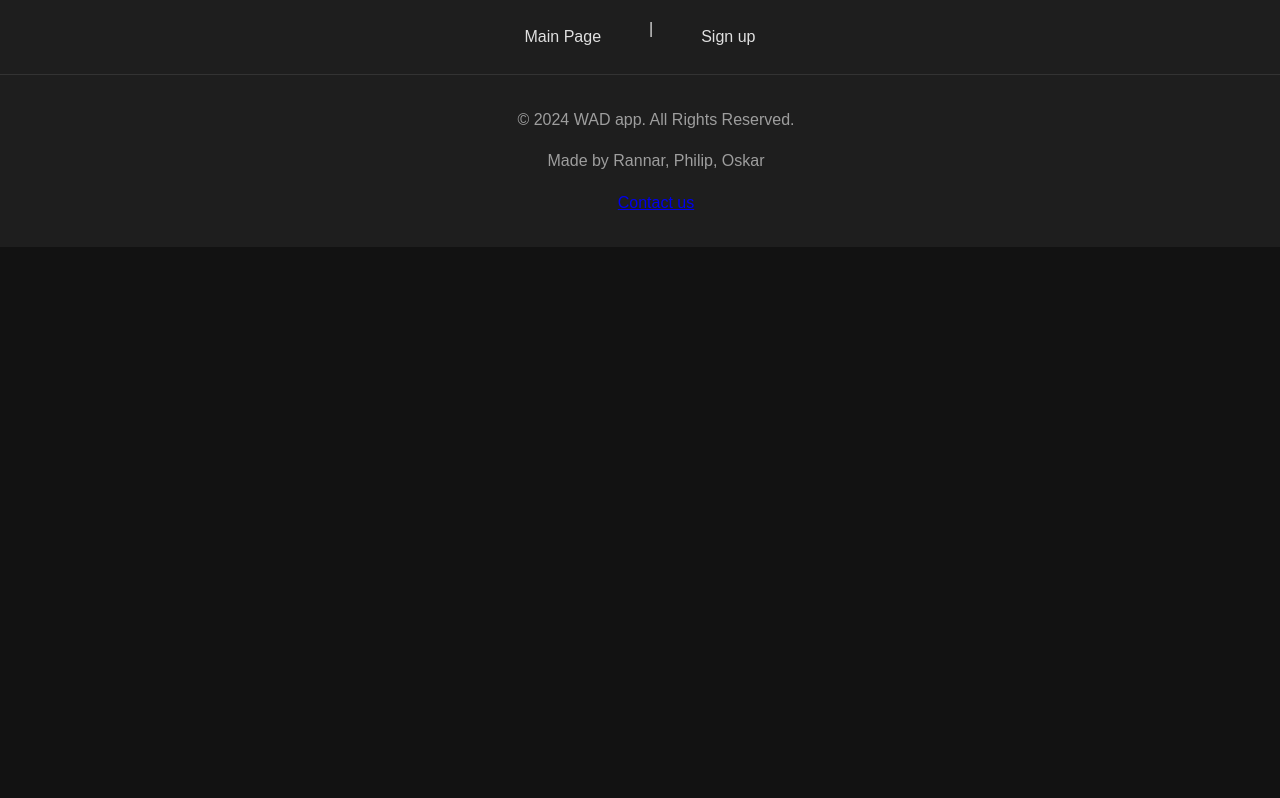
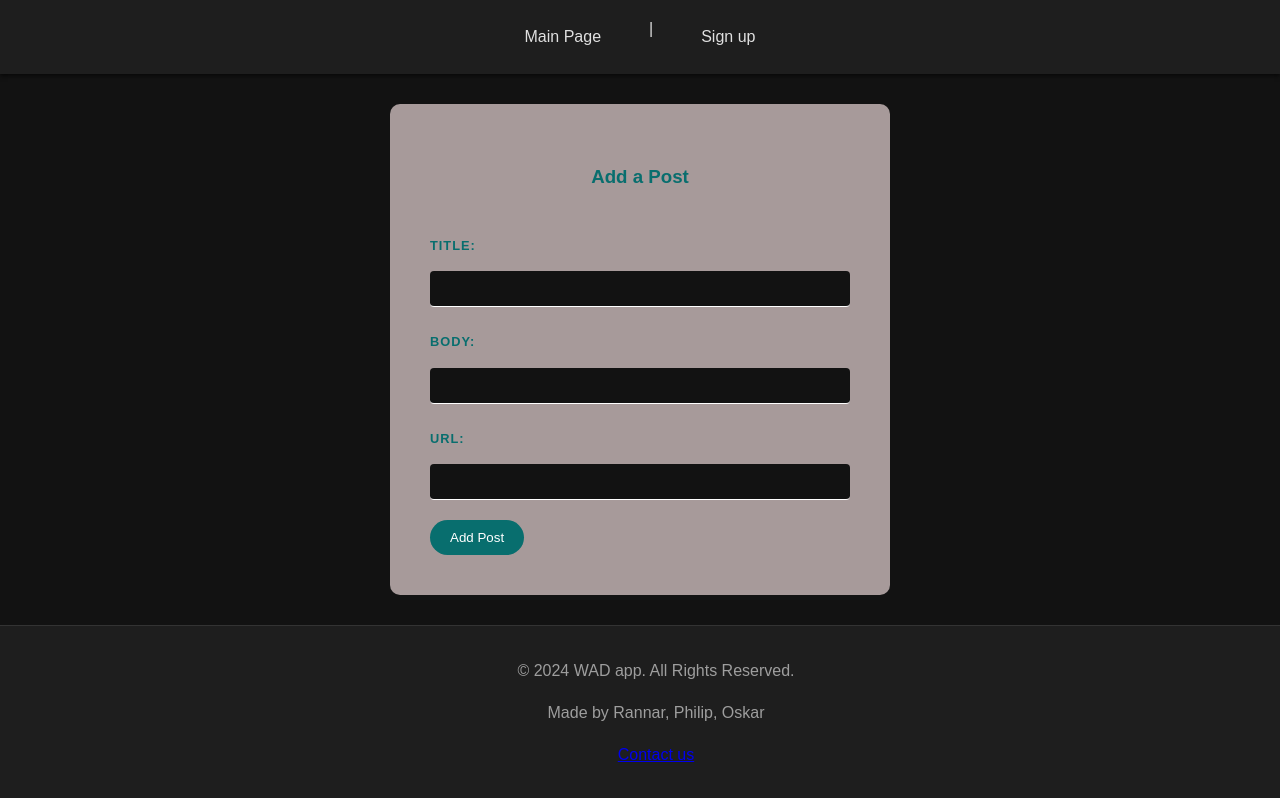
Before and after one commit to RannarZ/WAD-homework4, a Vue app in the folder frontend/: page /addpost in a window 1280 px wide. Built offline with nearby package versions, Linux system fonts and the light colour scheme.

Commit message:
added initial AddPost and APost pages

```diff
--- a/frontend/src/router/index.js
+++ b/frontend/src/router/index.js
@@ -2,6 +2,8 @@ import { createRouter, createWebHistory } from 'vue-router';
 import MainPage from '@/views/MainPage.vue';
 import SignupPage from '@/views/SignupPage.vue';
 import ContactsPage from '@/views/ContactsPage.vue';
+import AddPostPage from '@/views/AddPostPage.vue';
+import APostPage from '@/views/APostPage.vue';
 
 
 // defining the routes array, mapping paths to components
@@ -10,6 +12,8 @@ const routes = [
   { path: '/', name: 'MainPage', component: MainPage },
   { path: '/signup', name: 'SignupPage', component: SignupPage },
   { path: '/contactus', name: 'ContactsPage', component: ContactsPage },
+  { path: '/addpost', name: 'AddPostPage', component: AddPostPage },
+  { path: '/apost', name: 'APostPage', component: APostPage },
 ];
 
 const router = createRouter({
--- /dev/null
+++ b/frontend/src/views/APostPage.vue
@@ -0,0 +1,125 @@
+<template>
+    <div class="A Post">
+      <div id="form">
+        <h3>A Post</h3>
+        <label for="title">Title: </label>
+        <input name="type" type="text" id="title" required v-model="post.title" />
+        <label for="body">Body: </label>
+        <input name="body" type="text" id="body" required v-model="post.body" />
+        <label for="url">Url: </label>
+        <input name="url" type="text" id="url" required v-model="post.urllink" />
+      </div>
+      <div>
+        <button @click="updatePost" class="updatePost">Update Post</button>
+        <button @click="deletePost" class="deletePost">Delete Post</button>
+      </div>
+    </div>
+  </template>
+
+
+  <script>
+  export default {
+    name: "APostPage",
+    data() {
+      return {
+        post: {
+          id: "",
+          title: "",
+          body: "",
+          urllink: "",
+        },
+      };
+    },
+    methods: {
+      fetchAPost(id) {
+        // fetch one post with the specied id (id)
+        fetch(`http://localhost:3000/api/posts/${id}`)
+          .then((response) => response.json())
+          .then((data) => (this.post = data))
+          .catch((err) => console.log(err.message));
+      },
+      updatePost() {
+        // using Fetch - put method - updates a specific post based on the passed id and the specified body
+        fetch(`http://localhost:3000/api/posts/${this.post.id}`, {
+          method: "PUT",
+          headers: {
+            "Content-Type": "application/json",
+          },
+          body: JSON.stringify(this.post),
+        })
+          .then((response) => {
+            console.log(response.data);
+            //this.$router.push("/apost/" + this.post.id);
+            // We are using the router instance of this element to navigate to a different URL location
+            this.$router.push("/api/allposts");
+          })
+          .catch((e) => {
+            console.log(e);
+          });
+      },
+      deletePost() {
+        // using Fetch - delete method - delets a specific post based on the passed id
+        fetch(`http://localhost:3000/api/posts/${this.post.id}`, {
+          method: "DELETE",
+          headers: { "Content-Type": "application/json" },
+        })
+          .then((response) => {
+            console.log(response.data);
+            // We are using the router instance of this element to navigate to a different URL location
+            this.$router.push("/api/allposts");
+          })
+          .catch((e) => {
+            console.log(e);
+          });
+      },
+    },
+    mounted() {
+      // call fetchAPost() when this element mounts, and pass to it a route parameter  (id)
+      // Route parameters (this.$route.params.id) are named URL segments that are used to capture the values specified at their
+      // position in the URL. The captured values are populated in the req.params object, with the name
+      // of the route parameter specified in the path as their respective keys
+      this.fetchAPost(this.$route.params.id);
+    },
+  };
+  </script>
+
+  <style scoped>
+  #form {
+    max-width: 420px;
+    margin: 30px auto;
+    background: rgb(167, 154, 154);
+    text-align: left;
+    padding: 40px;
+    border-radius: 10px;
+  }
+  h3 {
+    text-align: center;
+    color: rgb(8, 110, 110);
+  }
+  label {
+    color: rgb(8, 110, 110);
+    display: inline-block;
+    margin: 25px 0 15px;
+    font-size: 0.8em;
+    text-transform: uppercase;
+    letter-spacing: 1px;
+    font-weight: bold;
+  }
+  input {
+    display: block;
+    padding: 10px 6px;
+    width: 100%;
+    box-sizing: border-box;
+    border: none;
+    border-bottom: 1px solid white;
+    color: blue;
+  }
+  button {
+    background: rgb(8, 110, 110);
+    border: 0;
+    padding: 10px 20px;
+    margin-top: 20px;
+    color: white;
+    border-radius: 20px;
+  }
+  </style>
--- /dev/null
+++ b/frontend/src/views/AddPostPage.vue
@@ -0,0 +1,96 @@
+<template>
+    <div class="form">
+      <h3>Add a Post</h3>
+      <label for="title">Title: </label>
+      <input name="title" type="text" id="title" required v-model="post.title" />
+      <label for="body">Body: </label>
+      <input name="body" type="text" id="body" required v-model="post.body" />
+      <label for="urllink">Url: </label>
+      <input name="urllink"  type="text" id="urllink" required v-model="post.urllink"/>
+      <button @click="addPost" class="addPost">Add Post</button>
+    </div>
+  </template>
+
+  <script>
+  export default {
+    name: "AddPostPage",
+    data() {
+      return {
+        post: {
+          title: "",
+          body: "",
+          urllink: "",
+        },
+      };
+    },
+    methods: {
+      addPost() {
+        var data = {
+          title: this.post.title,
+          body: this.post.body,
+          urllink: this.post.urllink,
+        };
+        // using Fetch - post method - send an HTTP post request to the specified URI with the defined body
+        fetch("http://localhost:3000/api/posts", {
+          method: "POST",
+          headers: {
+            "Content-Type": "application/json",
+          },
+          body: JSON.stringify(data),
+        })
+        .then((response) => {
+          console.log(response.data);
+          // redirect to /allposts view
+          this.$router.push("/api/allposts");
+        })
+        .catch((e) => {
+          console.log(e);
+          console.log("error");
+        });
+      },
+    },
+  };
+  </script>
+
+  <style scoped>
+  .form {
+    max-width: 420px;
+    margin: 30px auto;
+    background: rgb(167, 154, 154);
+    text-align: left;
+    padding: 40px;
+    border-radius: 10px;
+  }
+  h3 {
+    text-align: center;
+    color: rgb(8, 110, 110);
+  }
+  label {
+    color: rgb(8, 110, 110);
+    display: inline-block;
+    margin: 25px 0 15px;
+    font-size: 0.8em;
+    text-transform: uppercase;
+    letter-spacing: 1px;
+    font-weight: bold;
+  }
+  input {
+    display: block;
+    padding: 10px 6px;
+    width: 100%;
+    box-sizing: border-box;
+    border: none;
+    border-bottom: 1px solid white;
+    color: blue;
+  }
+  button {
+    background: rgb(8, 110, 110);
+    border: 0;
+    padding: 10px 20px;
+    margin-top: 20px;
+    color: white;
+    border-radius: 20px;
+    align-items: center;
+    text-align: center;
+  }
+  </style>
```
